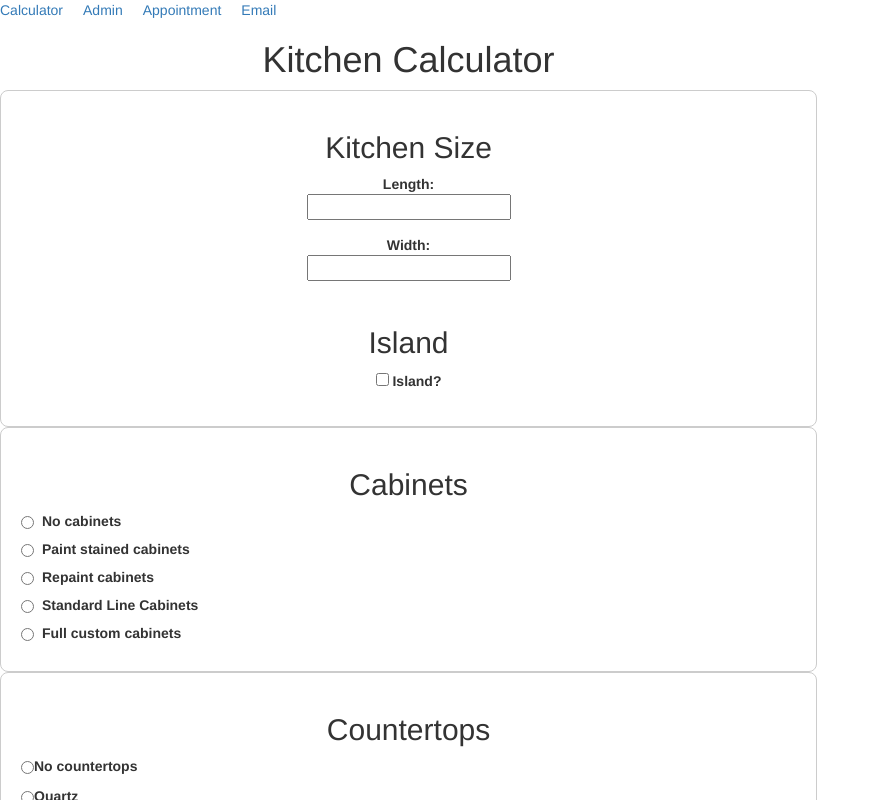
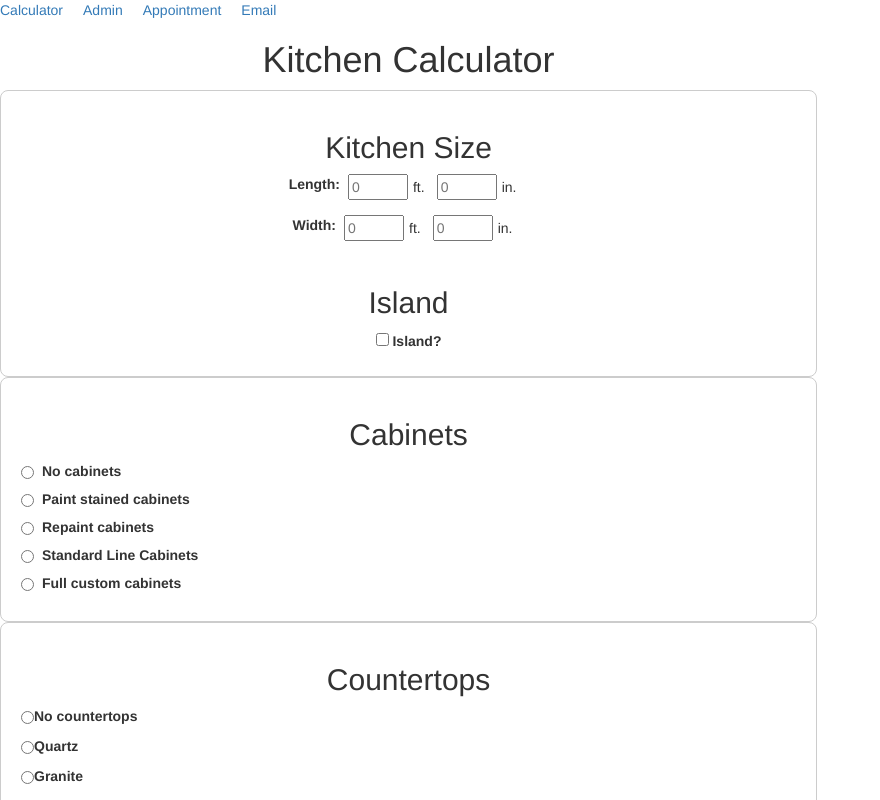
Before and after one commit to smallbusinesssupportservices/kitchen-calculator, a Vue app: page / in a window 1280 px wide. Shown: the top 800 px of the page, without its empty margins (0-880 px from the left). Built offline with nearby package versions, Linux system fonts and the light colour scheme.

Commit message:
added feet and inch inputs for kitchen and island

```diff
--- a/src/components/calculatorView/KitchenSizeComponent.vue
+++ b/src/components/calculatorView/KitchenSizeComponent.vue
@@ -1,8 +1,10 @@
 <template>
   <div class="kitchen-size">
     <h2>Kitchen Size</h2>
-    <!-- <h3>
 
+    <!-- (Optional) Toggle for sq.in / sq.ft. -->
+    <!--
+    <h3>
       <div class="unit-toggle">
         <span class="unit-label">in.</span>
         <label class="toggle-switch">
@@ -11,21 +13,46 @@
         </label>
         <span class="unit-label">ft.</span>
       </div>
-    </h3> -->
+    </h3>
+    -->
 
-    <!-- Length Input -->
-    <label>
-      Length:
-      <br />
-      <input type="float" v-model="displayedLength" required min="0" />
-    </label>
+    <!-- Length (Feet / Inches) -->
+    <div class="length-row">
+      <label>Length:</label>
+      <input
+        type="number"
+        v-model="lengthFeet"
+        min="0"
+        placeholder="0"
+      />
+      <span>ft.</span>
+      <input
+        type="number"
+        v-model="lengthInches"
+        min="0"
+        placeholder="0"
+      />
+      <span>in.</span>
+    </div>
 
-    <!-- Width Input -->
-    <label>
-      Width:
-      <br />
-      <input type="float" v-model="displayedWidth" required min="0" />
-    </label>
+    <!-- Width (Feet / Inches) -->
+    <div class="width-row">
+      <label>Width:</label>
+      <input
+        type="number"
+        v-model="widthFeet"
+        min="0"
+        placeholder="0"
+      />
+      <span>ft.</span>
+      <input
+        type="number"
+        v-model="widthInches"
+        min="0"
+        placeholder="0"
+      />
+      <span>in.</span>
+    </div>
 
     <!-- Display the kitchen area -->
     <div v-if="kitchenArea !== null" class="kitchen-area">
@@ -37,23 +64,49 @@
     <div style="padding-top:10px;">
       <h2>Island</h2>
       <label>
-        <input type="checkbox" v-model="localValue.hasIsland" />
+        <input
+          type="checkbox"
+          v-model="localValue.hasIsland"
+        />
         Island?
       </label>
+
+      <!-- Island dimensions (Feet / Inches) -->
       <div v-if="localValue.hasIsland" class="sub-section island">
-        <!-- Island Length Input -->
-        <label>
-          Length:
-          <br />
-          <input type="number" v-model="displayedIslandLength" min="0" />
-        </label>
-
-        <!-- Island Width Input -->
-        <label>
-          Width:
-          <br />
-          <input type="number" v-model="displayedIslandWidth" min="0" />
-        </label>
+        <div class="island-row">
+          <label>Length:</label>
+          <input
+            type="number"
+            v-model="islandLengthFeet"
+            min="0"
+            placeholder="0"
+          />
+          <span>ft.</span>
+          <input
+            type="number"
+            v-model="islandLengthInches"
+            min="0"
+            placeholder="0"
+          />
+          <span>in.</span>
+        </div>
+        <div class="island-row">
+          <label>Width:</label>
+          <input
+            type="number"
+            v-model="islandWidthFeet"
+            min="0"
+            placeholder="0"
+          />
+          <span>ft.</span>
+          <input
+            type="number"
+            v-model="islandWidthInches"
+            min="0"
+            placeholder="0"
+          />
+          <span>in.</span>
+        </div>
 
         <!-- Display the island area -->
         <div v-if="islandArea !== null" class="island-area">
@@ -74,111 +127,202 @@ const props = defineProps({
     default: () => ({}),
   },
 });
+
 const emit = defineEmits(['update:modelValue']);
 
+/**
+ * We store:
+ *   length, width, islandLength, islandWidth
+ * all in inches, internally.
+ */
 const localValue = reactive({
-  length: props.modelValue.length || '',
-  width: props.modelValue.width || '',
+  length: props.modelValue.length || '',         // total inches
+  width: props.modelValue.width || '',           // total inches
   hasIsland: props.modelValue.hasIsland || false,
   islandLength: props.modelValue.islandLength || '',
   islandWidth: props.modelValue.islandWidth || '',
 });
 
-// Reactive variable for unit selection
-const isSquareFeet = ref(false); // default to square inches (toggle off)
+// Toggle between sq.in. or sq.ft. displays
+const isSquareFeet = ref(false);
 
-// Computed properties for input fields
-const displayedLength = computed({
+/* -------------------------------------------------------------------
+   LENGTH (feet + inches)
+   ------------------------------------------------------------------- */
+const lengthFeet = computed({
   get() {
-    return isSquareFeet.value && localValue.length
-      ? (localValue.length / 12).toFixed(2)
-      : localValue.length;
+    const totalInches = parseFloat(localValue.length);
+    if (isNaN(totalInches)) return '';
+    return Math.floor(totalInches / 12);
   },
   set(value) {
-    const num = parseFloat(value);
-    if (!isNaN(num)) {
-      localValue.length = isSquareFeet.value ? num * 12 : num;
+    const feetVal = parseFloat(value);
+    if (!isNaN(feetVal)) {
+      const inchesVal = parseFloat(lengthInches.value) || 0;
+      localValue.length = feetVal * 12 + inchesVal;
     } else {
       localValue.length = '';
     }
   },
 });
 
-const displayedWidth = computed({
+const lengthInches = computed({
   get() {
-    return isSquareFeet.value && localValue.width
-      ? (localValue.width / 12).toFixed(2)
-      : localValue.width;
+    const totalInches = parseFloat(localValue.length);
+    if (isNaN(totalInches)) return '';
+    return Math.floor(totalInches % 12);
   },
   set(value) {
-    const num = parseFloat(value);
-    if (!isNaN(num)) {
-      localValue.width = isSquareFeet.value ? num * 12 : num;
+    const inchesVal = parseFloat(value);
+    if (!isNaN(inchesVal)) {
+      const feetVal = parseFloat(lengthFeet.value) || 0;
+      localValue.length = feetVal * 12 + inchesVal;
+    } else {
+      localValue.length = '';
+    }
+  },
+});
+
+/* -------------------------------------------------------------------
+   WIDTH (feet + inches)
+   ------------------------------------------------------------------- */
+const widthFeet = computed({
+  get() {
+    const totalInches = parseFloat(localValue.width);
+    if (isNaN(totalInches)) return '';
+    return Math.floor(totalInches / 12);
+  },
+  set(value) {
+    const feetVal = parseFloat(value);
+    if (!isNaN(feetVal)) {
+      const inchesVal = parseFloat(widthInches.value) || 0;
+      localValue.width = feetVal * 12 + inchesVal;
     } else {
       localValue.width = '';
     }
   },
 });
 
-const displayedIslandLength = computed({
+const widthInches = computed({
   get() {
-    return isSquareFeet.value && localValue.islandLength
-      ? (localValue.islandLength / 12).toFixed(2)
-      : localValue.islandLength;
+    const totalInches = parseFloat(localValue.width);
+    if (isNaN(totalInches)) return '';
+    return Math.floor(totalInches % 12);
   },
   set(value) {
-    const num = parseFloat(value);
-    if (!isNaN(num)) {
-      localValue.islandLength = isSquareFeet.value ? num * 12 : num;
+    const inchesVal = parseFloat(value);
+    if (!isNaN(inchesVal)) {
+      const feetVal = parseFloat(widthFeet.value) || 0;
+      localValue.width = feetVal * 12 + inchesVal;
+    } else {
+      localValue.width = '';
+    }
+  },
+});
+
+/* -------------------------------------------------------------------
+   ISLAND (feet + inches) for length + width
+   ------------------------------------------------------------------- */
+const islandLengthFeet = computed({
+  get() {
+    const totalInches = parseFloat(localValue.islandLength);
+    if (isNaN(totalInches)) return '';
+    return Math.floor(totalInches / 12);
+  },
+  set(value) {
+    const feetVal = parseFloat(value);
+    if (!isNaN(feetVal)) {
+      const inchesVal = parseFloat(islandLengthInches.value) || 0;
+      localValue.islandLength = feetVal * 12 + inchesVal;
     } else {
       localValue.islandLength = '';
     }
   },
 });
 
-const displayedIslandWidth = computed({
+const islandLengthInches = computed({
   get() {
-    return isSquareFeet.value && localValue.islandWidth
-      ? (localValue.islandWidth / 12).toFixed(2)
-      : localValue.islandWidth;
+    const totalInches = parseFloat(localValue.islandLength);
+    if (isNaN(totalInches)) return '';
+    return Math.floor(totalInches % 12);
   },
   set(value) {
-    const num = parseFloat(value);
-    if (!isNaN(num)) {
-      localValue.islandWidth = isSquareFeet.value ? num * 12 : num;
+    const inchesVal = parseFloat(value);
+    if (!isNaN(inchesVal)) {
+      const feetVal = parseFloat(islandLengthFeet.value) || 0;
+      localValue.islandLength = feetVal * 12 + inchesVal;
+    } else {
+      localValue.islandLength = '';
+    }
+  },
+});
+
+const islandWidthFeet = computed({
+  get() {
+    const totalInches = parseFloat(localValue.islandWidth);
+    if (isNaN(totalInches)) return '';
+    return Math.floor(totalInches / 12);
+  },
+  set(value) {
+    const feetVal = parseFloat(value);
+    if (!isNaN(feetVal)) {
+      const inchesVal = parseFloat(islandWidthInches.value) || 0;
+      localValue.islandWidth = feetVal * 12 + inchesVal;
     } else {
       localValue.islandWidth = '';
     }
   },
 });
 
-// Compute the area of the kitchen
+const islandWidthInches = computed({
+  get() {
+    const totalInches = parseFloat(localValue.islandWidth);
+    if (isNaN(totalInches)) return '';
+    return Math.floor(totalInches % 12);
+  },
+  set(value) {
+    const inchesVal = parseFloat(value);
+    if (!isNaN(inchesVal)) {
+      const feetVal = parseFloat(islandWidthFeet.value) || 0;
+      localValue.islandWidth = feetVal * 12 + inchesVal;
+    } else {
+      localValue.islandWidth = '';
+    }
+  },
+});
+
+/* -------------------------------------------------------------------
+   AREA calculations (sq.in. or sq.ft.)
+   ------------------------------------------------------------------- */
 const kitchenArea = computed(() => {
-  const length = parseFloat(localValue.length);
-  const width = parseFloat(localValue.width);
-  if (!isNaN(length) && !isNaN(width)) {
-    const areaInInches = length * width;
+  const lengthInches = parseFloat(localValue.length);
+  const widthInches = parseFloat(localValue.width);
+
+  if (!isNaN(lengthInches) && !isNaN(widthInches)) {
+    const areaInInches = lengthInches * widthInches;
+    const areaInFeet = areaInInches / 144; // 144 in² = 1 ft²
+    return isSquareFeet.value ? areaInFeet.toFixed(2) : areaInInches.toFixed(2);
+  }
+  return null;
+});
+
+const islandArea = computed(() => {
+  if (!localValue.hasIsland) return null;
+
+  const lengthInches = parseFloat(localValue.islandLength);
+  const widthInches = parseFloat(localValue.islandWidth);
+
+  if (!isNaN(lengthInches) && !isNaN(widthInches)) {
+    const areaInInches = lengthInches * widthInches;
     const areaInFeet = areaInInches / 144;
     return isSquareFeet.value ? areaInFeet.toFixed(2) : areaInInches.toFixed(2);
   }
   return null;
 });
 
-// Compute the area of the island
-const islandArea = computed(() => {
-  if (localValue.hasIsland) {
-    const length = parseFloat(localValue.islandLength);
-    const width = parseFloat(localValue.islandWidth);
-    if (!isNaN(length) && !isNaN(width)) {
-      const areaInInches = length * width;
-      const areaInFeet = areaInInches / 144;
-      return isSquareFeet.value ? areaInFeet.toFixed(2) : areaInInches.toFixed(2);
-    }
-  }
-  return null;
-});
-
-// Watch for changes in props and update localValue
+/* -------------------------------------------------------------------
+   Sync changes with parent
+   ------------------------------------------------------------------- */
 watch(
   () => props.modelValue,
   (newVal) => {
@@ -191,8 +335,6 @@ watch(
   { deep: true, immediate: true }
 );
 
-// Emit updates when localValue changes
-// Watch for local changes to update parent
 watch(
   localValue,
   () => {
@@ -200,31 +342,72 @@ watch(
   },
   { deep: true }
 );
-
 </script>
 
 <style scoped>
+/* Center the entire container */
 .kitchen-size {
-  grid-column: 1 / 1;
-  grid-row: 1 / 1;
+  margin: 0 auto;
+  max-width: 850px;
+  text-align: center;
+
   border: 1px solid #ccc;
   padding: 20px;
   border-radius: 8px;
 }
 
-label {
-  display: block;
+/* Flex row for Length */
+.length-row {
+  display: flex;
+  align-items: center;
+  justify-content: center;
   margin-bottom: 15px;
 }
+.length-row label {
+  margin-right: 8px;
+}
+.length-row input[type='number'] {
+  width: 60px;
+  margin-right: 5px;
+}
+.length-row span {
+  margin-right: 12px;
+}
 
-label input[type='number'] {
-  display: block;
-  margin-top: 5px;
-  width: 195px;
-  box-sizing: border-box;
-  padding: 8px;
-  border: 1px solid #ddd;
-  border-radius: 4px;
+/* Flex row for Width */
+.width-row {
+  display: flex;
+  align-items: center;
+  justify-content: center;
+  margin-bottom: 15px;
+}
+.width-row label {
+  margin-right: 8px;
+}
+.width-row input[type='number'] {
+  width: 60px;
+  margin-right: 5px;
+}
+.width-row span {
+  margin-right: 12px;
+}
+
+/* Island rows (feet + inches) */
+.island-row {
+  display: flex;
+  align-items: center;
+  justify-content: center;
+  margin-bottom: 15px;
+}
+.island-row label {
+  margin-right: 8px;
+}
+.island-row input[type='number'] {
+  width: 60px;
+  margin-right: 5px;
+}
+.island-row span {
+  margin-right: 12px;
 }
 
 .unit-toggle {
@@ -263,7 +446,6 @@ label input[type='number'] {
   transition: 0.4s;
   border-radius: 24px;
 }
-
 .slider:before {
   position: absolute;
   content: '';
@@ -275,12 +457,10 @@ label input[type='number'] {
   transition: 0.4s;
   border-radius: 50%;
 }
-
-input:checked+.slider {
+input:checked + .slider {
   background-color: #2196F3;
 }
-
-input:checked+.slider:before {
+input:checked + .slider:before {
   transform: translateX(26px);
 }
 
```
Also changed, not shown: src/components/adminView/visitors/visitors.json (+55 -25 lines), 1 other file (tests, documents, lock files or other folders). Lines whose indentation alone changed are shown as unchanged.
